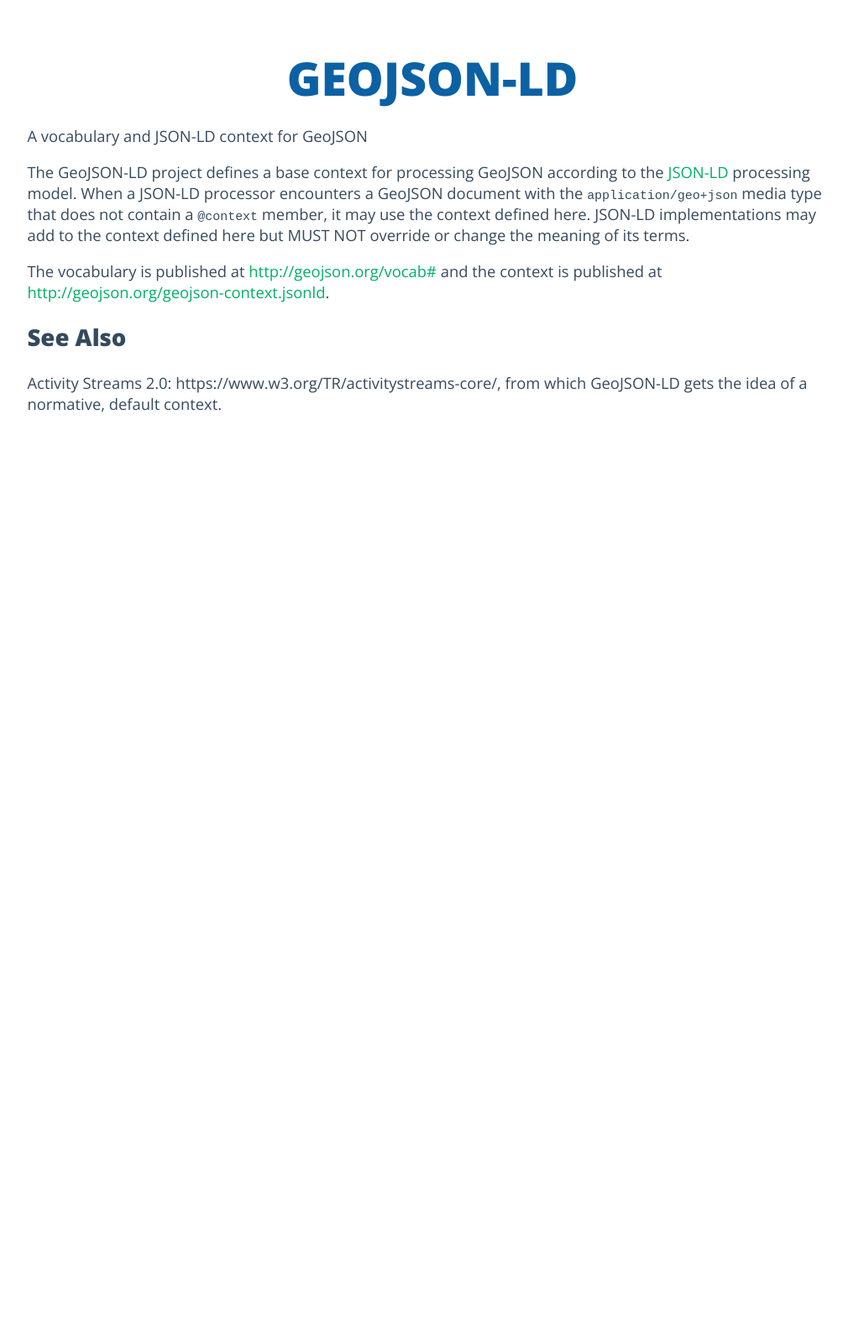
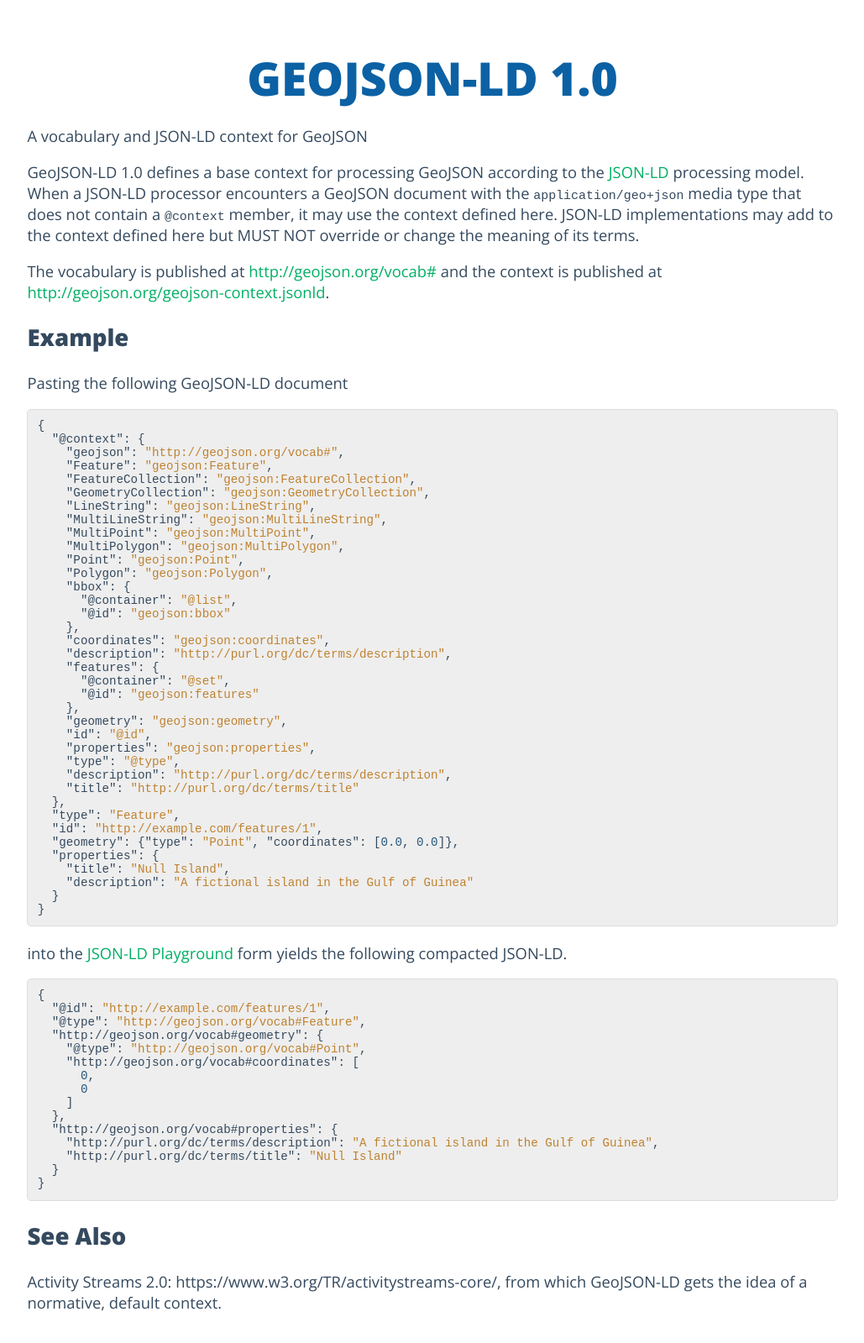
Before and after one commit to geojson/geojson.github.io, a Jekyll site: the page built from geojson-ld.md, in a window 1280 px wide. Shown: the whole page at 84% size, without its empty margins (125-1154 px from the left). Built offline with Jekyll 4.4.1, drawn with Linux system fonts in a browser that asks for light colours; Markdown is read by kramdown in place of the engine named in the settings; before the commit the page ends 900 px from its top, so only the background shows below that.

Commit message:
Add GeoJSON-LD example

````diff
--- a/geojson-ld.md
+++ b/geojson-ld.md
@@ -3,11 +3,11 @@ layout: home
 title: GeoJSON-LD
 ---
 
-# GeoJSON-LD
+# GeoJSON-LD 1.0
 
 A vocabulary and JSON-LD context for GeoJSON
 
-The GeoJSON-LD project defines a base context for processing GeoJSON according
+GeoJSON-LD 1.0 defines a base context for processing GeoJSON according
 to the [JSON-LD](https://www.w3.org/TR/json-ld/) processing model. When
 a JSON-LD processor encounters a GeoJSON document with the
 `application/geo+json` media type that does not contain a `@context` member, it
@@ -17,6 +17,71 @@ context defined here but MUST NOT override or change the meaning of its terms.
 The vocabulary is published at [http://geojson.org/vocab#](http://geojson.org/vocab#) and the context is
 published at [http://geojson.org/geojson-context.jsonld](http://geojson.org/geojson-context.jsonld).
 
+## Example
+
+Pasting the following GeoJSON-LD document
+
+```json
+{
+  "@context": {
+    "geojson": "http://geojson.org/vocab#",
+    "Feature": "geojson:Feature",
+    "FeatureCollection": "geojson:FeatureCollection",
+    "GeometryCollection": "geojson:GeometryCollection",
+    "LineString": "geojson:LineString",
+    "MultiLineString": "geojson:MultiLineString",
+    "MultiPoint": "geojson:MultiPoint",
+    "MultiPolygon": "geojson:MultiPolygon",
+    "Point": "geojson:Point",
+    "Polygon": "geojson:Polygon",
+    "bbox": {
+      "@container": "@list",
+      "@id": "geojson:bbox"
+    },
+    "coordinates": "geojson:coordinates",
+    "description": "http://purl.org/dc/terms/description",
+    "features": {
+      "@container": "@set",
+      "@id": "geojson:features"
+    },
+    "geometry": "geojson:geometry",
+    "id": "@id",
+    "properties": "geojson:properties",
+    "type": "@type",
+    "description": "http://purl.org/dc/terms/description",
+    "title": "http://purl.org/dc/terms/title"
+  },
+  "type": "Feature",
+  "id": "http://example.com/features/1",
+  "geometry": {"type": "Point", "coordinates": [0.0, 0.0]},
+  "properties": {
+    "title": "Null Island",
+    "description": "A fictional island in the Gulf of Guinea"
+  }
+}
+```
+
+into the [JSON-LD Playground](http://json-ld.org/playground/) form yields
+the following compacted JSON-LD.
+
+```json
+{
+  "@id": "http://example.com/features/1",
+  "@type": "http://geojson.org/vocab#Feature",
+  "http://geojson.org/vocab#geometry": {
+    "@type": "http://geojson.org/vocab#Point",
+    "http://geojson.org/vocab#coordinates": [
+      0,
+      0
+    ]
+  },
+  "http://geojson.org/vocab#properties": {
+    "http://purl.org/dc/terms/description": "A fictional island in the Gulf of Guinea",
+    "http://purl.org/dc/terms/title": "Null Island"
+  }
+}
+```
+
 ## See Also
 
 Activity Streams 2.0: https://www.w3.org/TR/activitystreams-core/, from which
````
